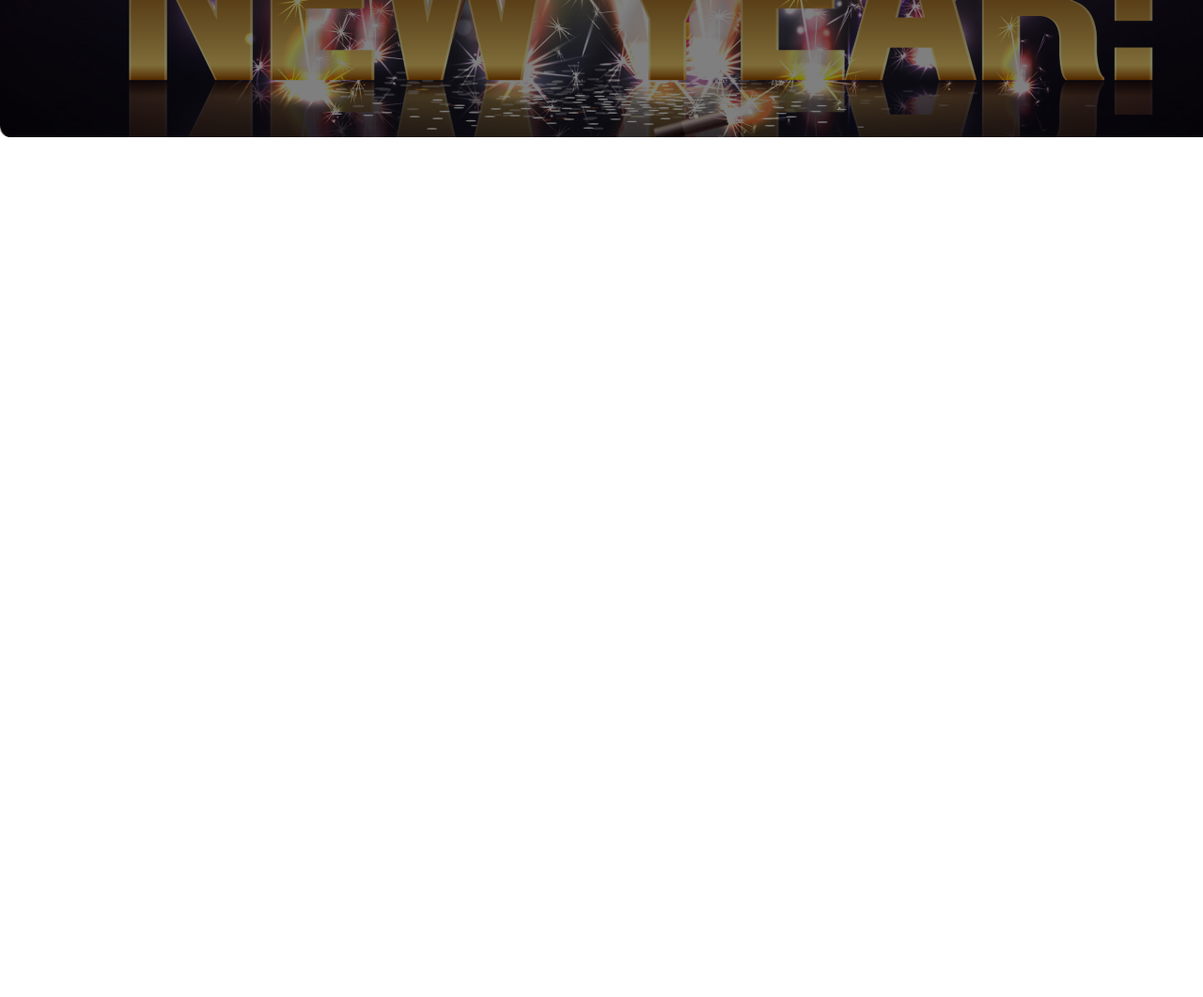
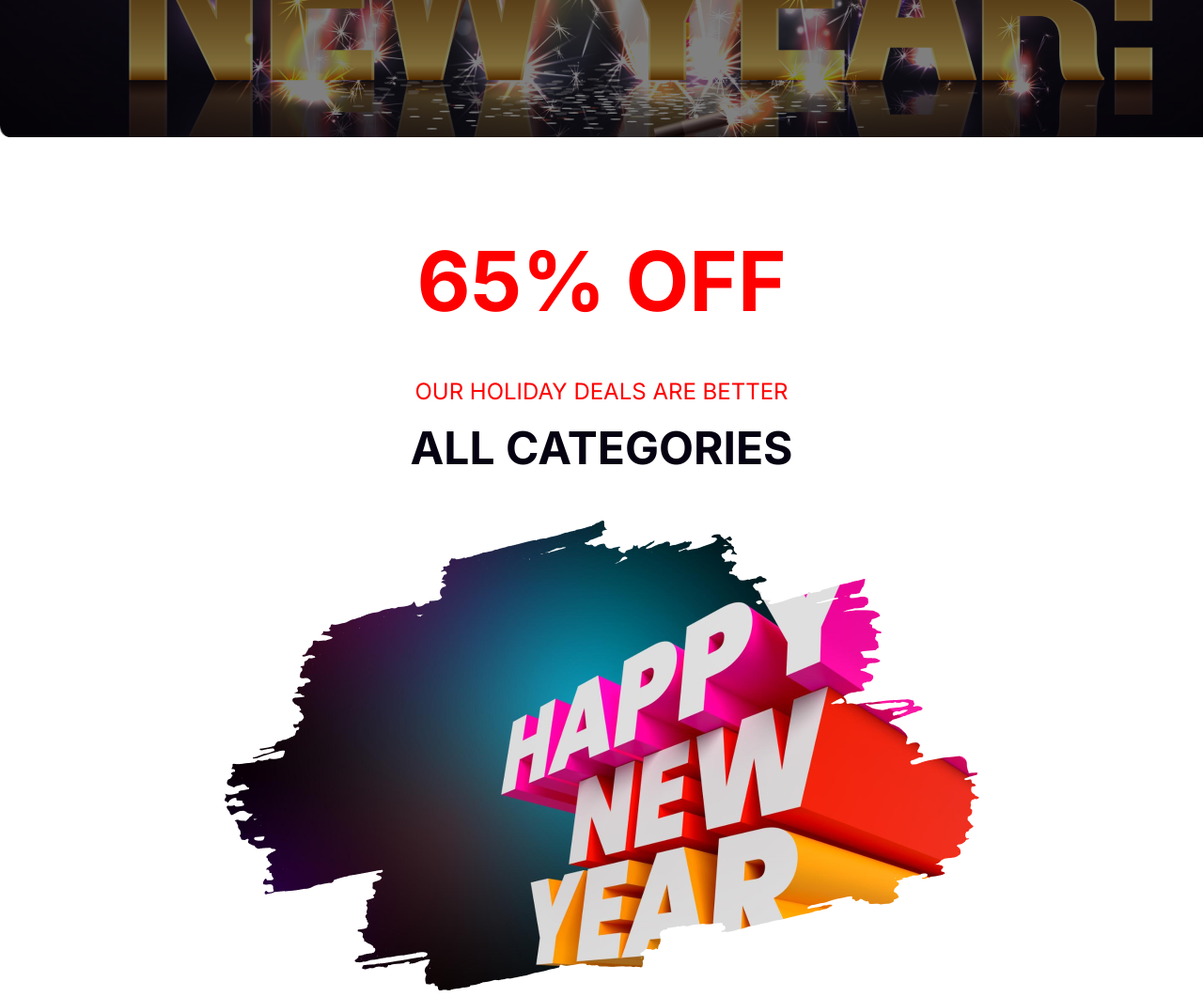
Before and after one commit to asrafulislamwd/new-year-a1, a plain HTML site: page index.html in a window 1280 px wide. Shown: the part 500-1561 px from the top of the page at 94% size. Before the commit the page ends 800 px from the top, so only its background shows below. Drawn offline with Linux system fonts and the light colour scheme.

Commit message:
offer section update

```diff
--- a/css/style.css
+++ b/css/style.css
@@ -55,3 +55,41 @@
     color: #fff;
     line-height: 95px;
 }
+
+/* main content */
+
+.offer-content
+{
+    width: 803px;
+    margin: 100px auto;
+}
+
+.ofeer-title h1
+{
+    text-align: center;
+    font-size: 88px;
+    font-weight: bold;
+    font-family: 'Inter', sans-serif;
+    padding-bottom: 50px;
+    color: #f00;
+}
+
+.ofeer-title h4
+{
+    text-align: center;
+    font-size: 24px;
+    font-weight: 500;
+    font-family: 'Inter', sans-serif;
+    padding-bottom: 16px;
+    color: #f00;
+}
+
+.ofeer-title h2
+{
+    text-align: center;
+    font-size: 48px;
+    font-weight: 700;
+    font-family: 'Inter', sans-serif;
+    padding-bottom: 48px;
+    color: #070211;
+}
--- a/index.html
+++ b/index.html
@@ -29,7 +29,25 @@
 
     <!-------main content---------->
 
-    <main></main>
+    <main>
+        <section>
+            <div class="offer-container">
+                <div class="offer-content">
+                    <div class="ofeer-title">
+                        <h1>65% <span>OFF</span></h1>
+                        <h4>OUR HOLIDAY DEALS ARE BETTER</h4>
+                        <h2>ALL CATEGORIES</h2>
+                    </div>
+                    <div class="offer-img">
+                        <img src="image/resources/New Year Photo.png" alt="New Year Photo">
+                    </div>
+                </div>
+            </div>
+        </section>
+
+        <!-- Welcome section -->
+
+    </main>
 
     <!-------footer---------->
     <footer></footer>
```
